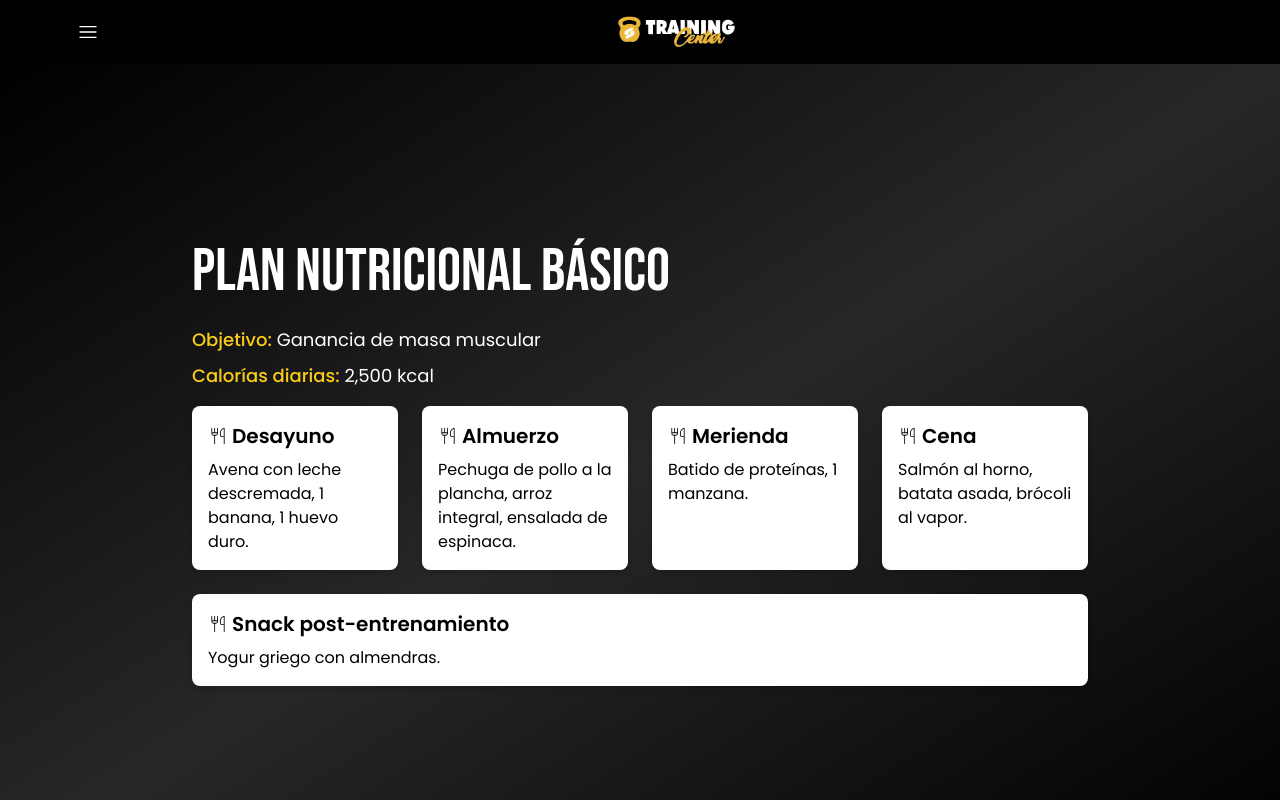
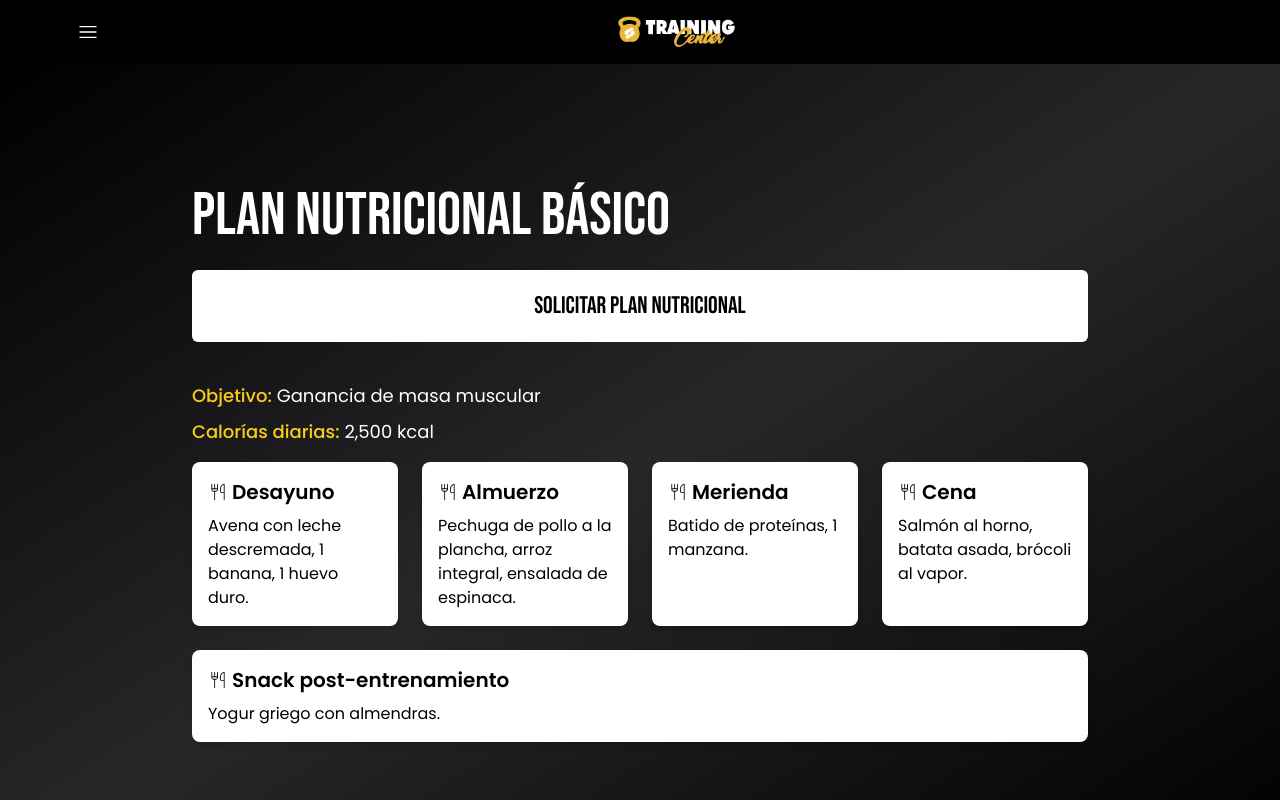
Before and after one commit to briziomauro/PPS-FrontEnd, a React (Vite) app: page /clientid/nutritional-plan in a window 1280 px wide. Shown: the top 800 px of the page. Built offline with nearby package versions, Linux system fonts and the light colour scheme.

Commit message:
feat: request routine and nutritional plan

```diff
--- a/src/components/nutritionalPlan/NutritionalPlan.jsx
+++ b/src/components/nutritionalPlan/NutritionalPlan.jsx
@@ -8,6 +8,14 @@ const NutritionalPlan = () => {
         <h3 className="text-6xl font-bebas text-white mb-6">
           Plan Nutricional Básico
         </h3>
+
+        <div className="flex justify-center items-center w-full mb-10">
+          <button className="uppercase font-bebas bg-white text-black p-5 w-full text-2xl rounded-md">
+            Solicitar Plan Nutricional
+          </button>
+        </div>
+
+
         <p className="text-lg mb-2  text-white">
           <span className="font-medium text-yellow-400">Objetivo:</span> Ganancia de masa
           muscular
--- a/src/components/routines/Routines.jsx
+++ b/src/components/routines/Routines.jsx
@@ -30,6 +30,12 @@ const Routines = () => {
       <h1 className="text-6xl font-bebas text-center text-white mb-12">
         Mis Rutinas
       </h1>
+
+      <div className="flex justify-center items-center w-2/4 mb-10">
+        <button className="uppercase font-bebas bg-white text-black p-5 w-full text-2xl rounded-md">
+          Solicitar Rutina
+        </button>
+      </div>
 
       <div className="grid grid-cols-1 sm:grid-cols-2 lg:grid-cols-2 gap-12 mx-auto max-w-6xl">
         {routines.map((routine) => (
```
